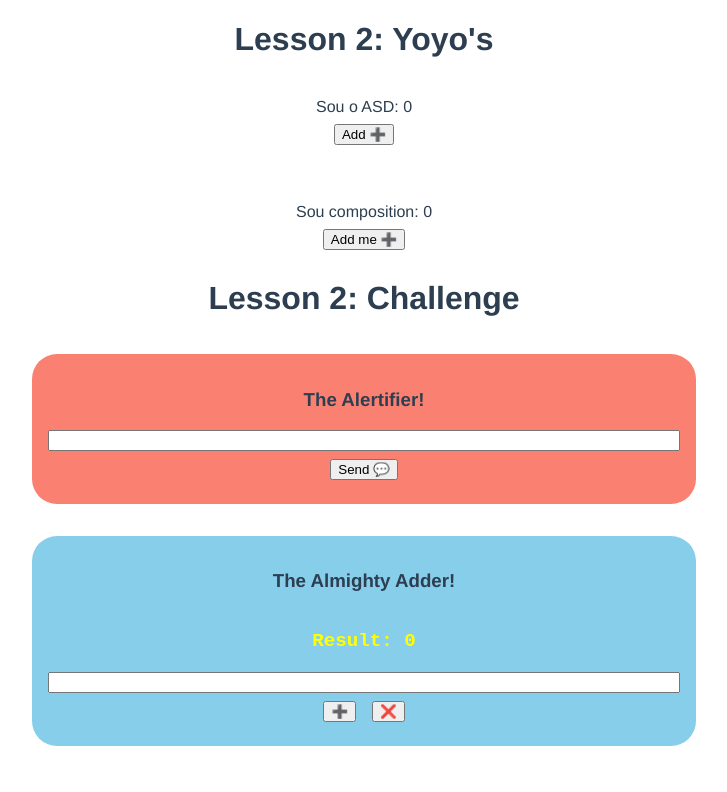
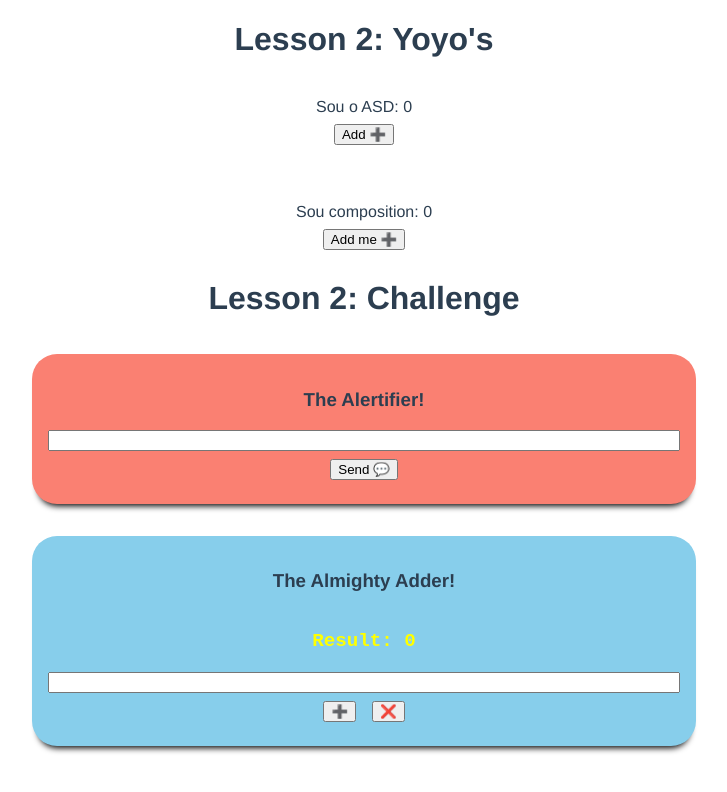
Before and after one commit to Muramatsu2602/vue-bootcamp, a Vue app: page / in a window 1280 px wide. Shown: the top 792 px of the page, without its empty margins (276-1003 px from the left). Built offline with nearby package versions, Linux system fonts and the light colour scheme.

Commit message:
adding box shadow

```diff
--- a/src/components/desafio-aula2/MeuComposition.vue
+++ b/src/components/desafio-aula2/MeuComposition.vue
@@ -38,6 +38,7 @@ export default {
   margin: 1rem;
   background-color: salmon;
   border-radius: 25px;
+  box-shadow: 0 8px 6px -6px black;
 
   width: 50%;
 }
--- a/src/components/desafio-aula2/MeuOption.vue
+++ b/src/components/desafio-aula2/MeuOption.vue
@@ -50,6 +50,7 @@ export default {
   margin: 1rem;
   background-color: skyblue;
   border-radius: 25px;
+  box-shadow: 0 8px 6px -6px black;
 
   width: 50%;
 }
```
Also changed, not shown: src/components/HelloWorld.vue (indentation only).
